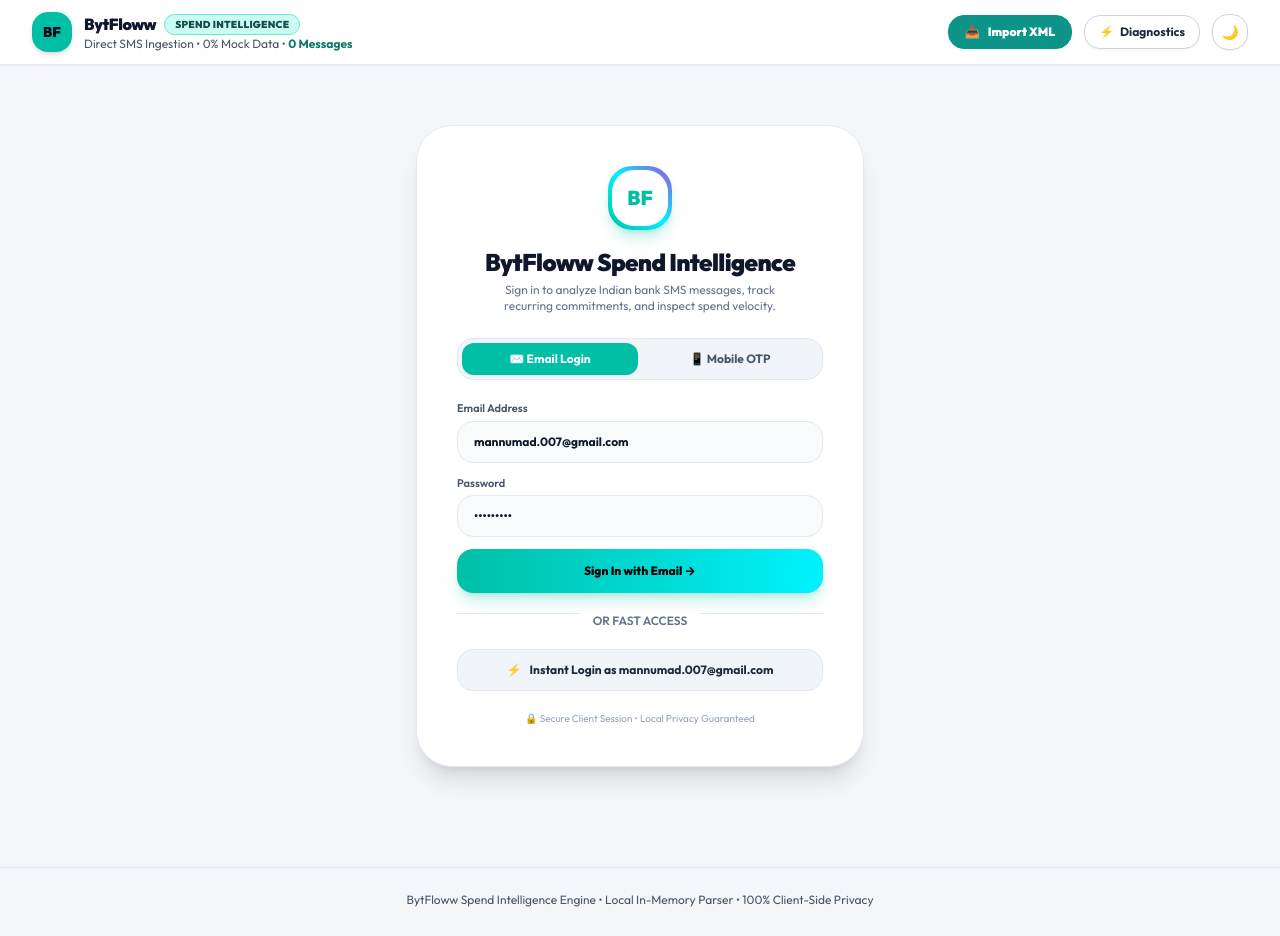
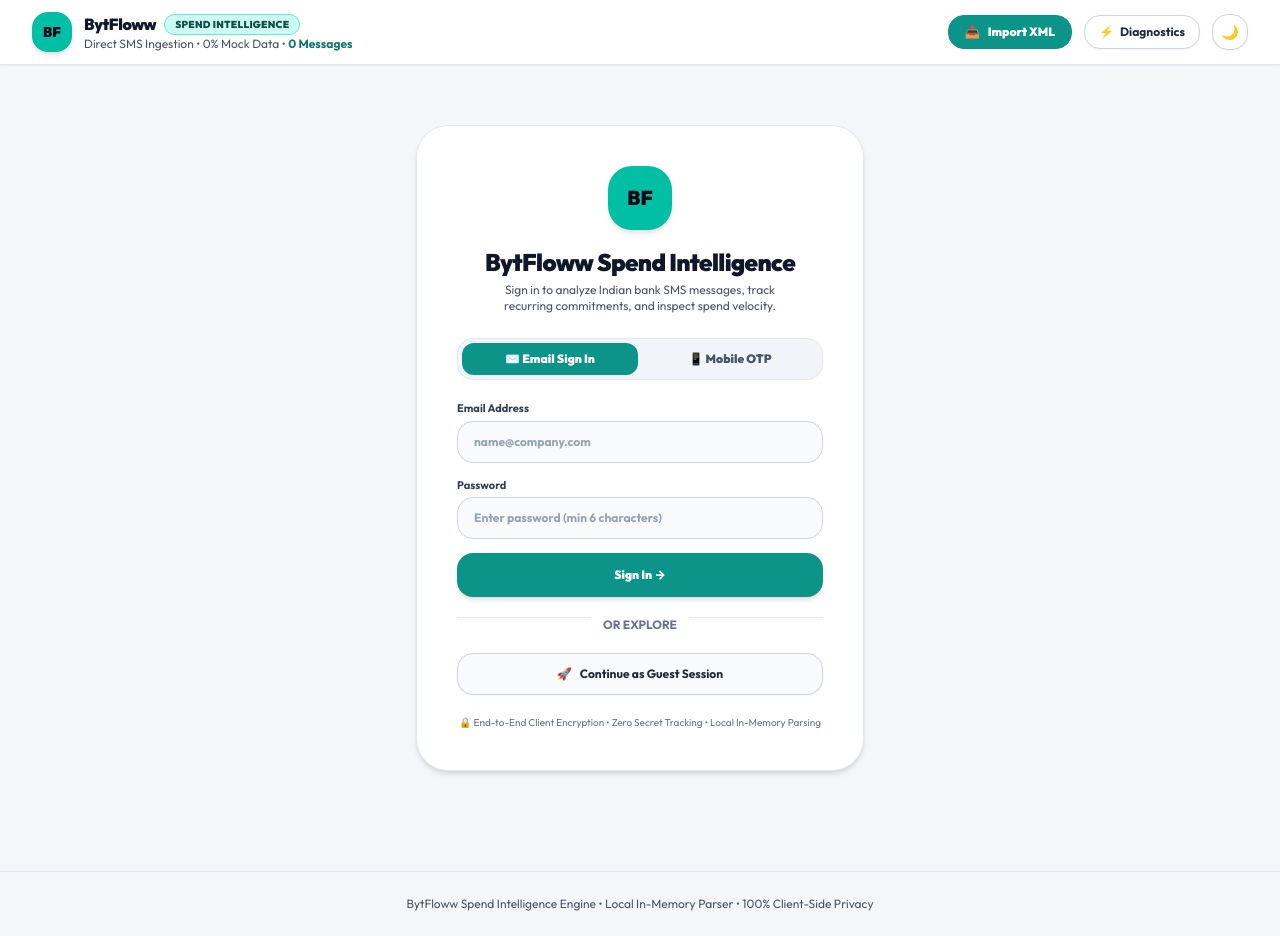
Before and after one commit to bytlendaidev-hash/bytfloww-spend-simulator, a React (Vite) app: page / in a window 1280 px wide. Built offline with nearby package versions, Linux system fonts and the light colour scheme.

Commit message:
fix(auth): remove hardcoded credentials and secure authentication flow

```diff
--- a/src/components/LoginScreen.tsx
+++ b/src/components/LoginScreen.tsx
@@ -10,88 +10,138 @@
   onLoginSuccess,
 }) => {
   const [authMode, setAuthMode] = useState<'EMAIL' | 'PHONE'>('EMAIL');
-  const [phone, setPhone] = useState('8400869600');
+  const [phone, setPhone] = useState('');
   const [otp, setOtp] = useState('');
-  const [email, setEmail] = useState('mannumad.007@gmail.com');
-  const [password, setPassword] = useState('Cody@2026');
+  const [email, setEmail] = useState('');
+  const [password, setPassword] = useState('');
   const [step, setStep] = useState<'INPUT' | 'OTP'>('INPUT');
   const [loading, setLoading] = useState(false);
+  const [errorMessage, setErrorMessage] = useState('');
+
+  // Helper to derive a clean display name from email
+  const deriveNameFromEmail = (rawEmail: string): string => {
+    if (!rawEmail) return 'Authorized User';
+    const localPart = rawEmail.split('@')[0];
+    return localPart
+      .split(/[._-]/)
+      .map(part => part.charAt(0).toUpperCase() + part.slice(1).toLowerCase())
+      .join(' ') || 'Authorized User';
+  };
+
+  const handleEmailLogin = (e: React.FormEvent) => {
+    e.preventDefault();
+    setErrorMessage('');
+
+    if (!email || !email.includes('@') || !email.includes('.')) {
+      setErrorMessage('Please enter a valid email address.');
+      return;
+    }
+
+    if (!password || password.length < 6) {
+      setErrorMessage('Password must be at least 6 characters.');
+      return;
+    }
+
+    setLoading(true);
+    setTimeout(() => {
+      setLoading(false);
+      onLoginSuccess({
+        name: deriveNameFromEmail(email),
+        email: email.trim().toLowerCase(),
+        phone: '+91 ••••• ••••',
+      });
+    }, 400);
+  };
 
   const handleSendOtp = (e: React.FormEvent) => {
     e.preventDefault();
-    if (!phone || phone.length < 10) return;
+    setErrorMessage('');
+    if (!phone || phone.length !== 10) {
+      setErrorMessage('Please enter a valid 10-digit Indian mobile number.');
+      return;
+    }
+
     setLoading(true);
     setTimeout(() => {
       setLoading(false);
       setStep('OTP');
-    }, 300);
+    }, 400);
   };
 
   const handleVerifyOtp = (e: React.FormEvent) => {
     e.preventDefault();
+    setErrorMessage('');
+    if (!otp || otp.length < 4) {
+      setErrorMessage('Please enter a valid 4 to 6-digit verification code.');
+      return;
+    }
+
     setLoading(true);
     setTimeout(() => {
       setLoading(false);
       onLoginSuccess({
-        name: email === 'mannumad.007@gmail.com' ? 'Mannu Mad' : 'Deepankar Gautam',
-        email: email || 'mannumad.007@gmail.com',
-        phone: '+91 ' + (phone || '8400869600'),
+        name: `User *${phone.slice(-4)}`,
+        email: `user.${phone.slice(-4)}@bytlend.local`,
+        phone: `+91 ${phone}`,
       });
-    }, 300);
+    }, 400);
   };
 
-  const handleQuickDemoLogin = () => {
+  const handleGuestAccess = () => {
     onLoginSuccess({
-      name: 'Mannu Mad',
-      email: 'mannumad.007@gmail.com',
-      phone: '+91 8400869600',
+      name: 'Guest Explorer',
+      email: 'guest@bytlend.local',
+      phone: '+91 ••••• ••••',
     });
   };
 
   return (
     <div className="min-h-[85vh] flex flex-col items-center justify-center px-4 py-8">
-      <div className={`w-full max-w-md p-8 sm:p-10 rounded-[36px] border text-center transition-all ${
+      <div className={`w-full max-w-md p-8 sm:p-10 rounded-[32px] border text-center transition-all shadow-md ${
         isDark
-          ? 'bg-[#0E1C23] border-cyan-500/20 text-[#E2ECEF] shadow-2xl shadow-cyan-950/30'
-          : 'bg-white border-slate-200 text-[#0F172A] shadow-xl'
+          ? 'bg-[#121B22] border-[#22323D] text-[#E2ECEF]'
+          : 'bg-white border-slate-200 text-[#0F172A]'
       }`}>
-        {/* Brand Logo */}
-        <div className="w-16 h-16 rounded-3xl bg-gradient-to-tr from-[#00BFA5] via-[#00F2FE] to-[#9B51E0] p-1 mx-auto mb-4 shadow-lg shadow-[#00BFA5]/25">
-          <div className={`w-full h-full rounded-[22px] flex items-center justify-center text-xl font-black ${
-            isDark ? 'bg-[#0A171D] text-[#00F2FE]' : 'bg-white text-[#00BFA5]'
-          }`}>
-            BF
-          </div>
+        {/* Solid Brand Logo (No Gradients) */}
+        <div className="w-16 h-16 rounded-3xl bg-[#00BFA5] mx-auto mb-4 flex items-center justify-center shadow-md">
+          <span className="text-slate-950 font-black text-xl">BF</span>
         </div>
 
-        <h2 className={`text-2xl font-black tracking-tight mb-1 ${isDark ? 'text-white' : 'text-[#0F172A]'}`}>
+        <h2 className={`text-2xl font-black tracking-tight mb-1 ${isDark ? 'text-white' : 'text-slate-900'}`}>
           BytFloww Spend Intelligence
         </h2>
-        <p className={`text-xs max-w-xs mx-auto mb-6 ${isDark ? 'text-[#8A9EA8]' : 'text-slate-500'}`}>
+        <p className={`text-xs max-w-xs mx-auto mb-6 ${isDark ? 'text-slate-400' : 'text-slate-600'}`}>
           Sign in to analyze Indian bank SMS messages, track recurring commitments, and inspect spend velocity.
         </p>
 
+        {/* Error Alert */}
+        {errorMessage && (
+          <div className="mb-4 p-3 rounded-2xl bg-rose-500/15 border border-rose-500/30 text-rose-500 text-xs font-bold text-left">
+            ⚠️ {errorMessage}
+          </div>
+        )}
+
         {/* Email / Phone Toggle */}
         <div className={`p-1 rounded-2xl flex gap-1 mb-5 border ${
-          isDark ? 'bg-[#12232B] border-white/5' : 'bg-slate-100 border-slate-200'
+          isDark ? 'bg-[#152028] border-[#273B49]' : 'bg-slate-100 border-slate-200'
         }`}>
           <button
             type="button"
-            onClick={() => { setAuthMode('EMAIL'); setStep('INPUT'); }}
-            className={`flex-1 py-2 rounded-xl text-xs font-bold transition ${
+            onClick={() => { setAuthMode('EMAIL'); setStep('INPUT'); setErrorMessage(''); }}
+            className={`flex-1 py-2 rounded-xl text-xs font-black transition ${
               authMode === 'EMAIL'
-                ? 'bg-[#00BFA5] text-white shadow-sm'
+                ? isDark ? 'bg-[#00BFA5] text-slate-950 shadow-sm' : 'bg-[#0D9488] text-white shadow-sm'
                 : isDark ? 'text-slate-400 hover:text-white' : 'text-slate-600 hover:text-slate-900'
             }`}
           >
-            ✉️ Email Login
+            ✉️ Email Sign In
           </button>
           <button
             type="button"
-            onClick={() => { setAuthMode('PHONE'); setStep('INPUT'); }}
-            className={`flex-1 py-2 rounded-xl text-xs font-bold transition ${
+            onClick={() => { setAuthMode('PHONE'); setStep('INPUT'); setErrorMessage(''); }}
+            className={`flex-1 py-2 rounded-xl text-xs font-black transition ${
               authMode === 'PHONE'
-                ? 'bg-[#00BFA5] text-white shadow-sm'
+                ? isDark ? 'bg-[#00BFA5] text-slate-950 shadow-sm' : 'bg-[#0D9488] text-white shadow-sm'
                 : isDark ? 'text-slate-400 hover:text-white' : 'text-slate-600 hover:text-slate-900'
             }`}
           >
@@ -101,39 +151,41 @@
 
         {/* ── EMAIL FLOW ─────────────────────────────────────────────── */}
         {authMode === 'EMAIL' && (
-          <form onSubmit={handleVerifyOtp} className="space-y-3 text-left">
+          <form onSubmit={handleEmailLogin} className="space-y-3.5 text-left">
             <div>
-              <label className={`text-[11px] font-semibold block mb-1 ${isDark ? 'text-slate-300' : 'text-slate-600'}`}>
+              <label className={`text-[11px] font-bold block mb-1 ${isDark ? 'text-slate-300' : 'text-slate-700'}`}>
                 Email Address
               </label>
               <input
                 type="email"
                 value={email}
                 onChange={(e) => setEmail(e.target.value)}
-                placeholder="mannumad.007@gmail.com"
+                placeholder="name@company.com"
                 required
+                autoComplete="email"
                 className={`w-full px-4 py-3 rounded-2xl text-xs font-bold outline-none border transition ${
                   isDark
-                    ? 'bg-[#12232B] border-cyan-500/20 text-white placeholder-slate-500 focus:border-[#00BFA5]'
-                    : 'bg-slate-50 border-slate-200 text-[#0F172A] placeholder-slate-400 focus:border-[#00BFA5]'
+                    ? 'bg-[#152028] border-[#273B49] text-white placeholder-slate-500 focus:border-[#00BFA5]'
+                    : 'bg-slate-50 border-slate-300 text-slate-900 placeholder-slate-400 focus:border-[#0D9488]'
                 }`}
               />
             </div>
 
             <div>
-              <label className={`text-[11px] font-semibold block mb-1 ${isDark ? 'text-slate-300' : 'text-slate-600'}`}>
+              <label className={`text-[11px] font-bold block mb-1 ${isDark ? 'text-slate-300' : 'text-slate-700'}`}>
                 Password
               </label>
               <input
                 type="password"
                 value={password}
                 onChange={(e) => setPassword(e.target.value)}
-                placeholder="Cody@2026"
+                placeholder="Enter password (min 6 characters)"
                 required
+                autoComplete="current-password"
                 className={`w-full px-4 py-3 rounded-2xl text-xs font-bold outline-none border transition ${
                   isDark
-                    ? 'bg-[#12232B] border-cyan-500/20 text-white placeholder-slate-500 focus:border-[#00BFA5]'
-                    : 'bg-slate-50 border-slate-200 text-[#0F172A] placeholder-slate-400 focus:border-[#00BFA5]'
+                    ? 'bg-[#152028] border-[#273B49] text-white placeholder-slate-500 focus:border-[#00BFA5]'
+                    : 'bg-slate-50 border-slate-300 text-slate-900 placeholder-slate-400 focus:border-[#0D9488]'
                 }`}
               />
             </div>
@@ -141,9 +193,13 @@
             <button
               type="submit"
               disabled={loading}
-              className="w-full mt-2 py-3.5 rounded-2xl bg-gradient-to-r from-[#00BFA5] to-[#00F2FE] text-black font-extrabold text-xs shadow-lg shadow-[#00BFA5]/25 transition hover:scale-[1.01]"
+              className={`w-full mt-2 py-3.5 rounded-2xl font-black text-xs transition active:scale-[0.99] shadow-md ${
+                isDark
+                  ? 'bg-[#00BFA5] hover:bg-[#00A892] text-slate-950'
+                  : 'bg-[#0D9488] hover:bg-[#0F766E] text-white'
+              }`}
             >
-              {loading ? 'Authenticating...' : 'Sign In with Email →'}
+              {loading ? 'Authenticating Securely...' : 'Sign In →'}
             </button>
           </form>
         )}
@@ -154,7 +210,7 @@
             {step === 'INPUT' ? (
               <form onSubmit={handleSendOtp} className="space-y-4">
                 <div className="text-left">
-                  <label className={`text-[11px] font-semibold block mb-1.5 ${isDark ? 'text-slate-300' : 'text-slate-600'}`}>
+                  <label className={`text-[11px] font-bold block mb-1.5 ${isDark ? 'text-slate-300' : 'text-slate-700'}`}>
                     Mobile Number
                   </label>
                   <div className="relative">
@@ -163,13 +219,14 @@
                       type="tel"
                       value={phone}
                       onChange={(e) => setPhone(e.target.value.replace(/\D/g, '').slice(0, 10))}
-                      placeholder="Enter 10-digit number"
+                      placeholder="Enter 10-digit mobile number"
                       maxLength={10}
                       required
+                      autoComplete="tel"
                       className={`w-full px-4 py-3 pl-12 rounded-2xl text-xs sm:text-sm font-mono font-bold outline-none border transition ${
                         isDark
-                          ? 'bg-[#12232B] border-cyan-500/20 text-white placeholder-slate-500 focus:border-[#00BFA5]'
-                          : 'bg-slate-50 border-slate-200 text-[#0F172A] placeholder-slate-400 focus:border-[#00BFA5]'
+                          ? 'bg-[#152028] border-[#273B49] text-white placeholder-slate-500 focus:border-[#00BFA5]'
+                          : 'bg-slate-50 border-slate-300 text-slate-900 placeholder-slate-400 focus:border-[#0D9488]'
                       }`}
                     />
                   </div>
@@ -178,7 +235,11 @@
                 <button
                   type="submit"
                   disabled={loading || phone.length < 10}
-                  className="w-full py-3.5 rounded-2xl bg-gradient-to-r from-[#00BFA5] to-[#00F2FE] text-black font-extrabold text-xs shadow-lg shadow-[#00BFA5]/25 transition hover:scale-[1.01] disabled:opacity-50"
+                  className={`w-full py-3.5 rounded-2xl font-black text-xs transition active:scale-[0.99] shadow-md disabled:opacity-50 ${
+                    isDark
+                      ? 'bg-[#00BFA5] hover:bg-[#00A892] text-slate-950'
+                      : 'bg-[#0D9488] hover:bg-[#0F766E] text-white'
+                  }`}
                 >
                   {loading ? 'Sending OTP...' : 'Get OTP on Mobile →'}
                 </button>
@@ -187,13 +248,13 @@
               <form onSubmit={handleVerifyOtp} className="space-y-4">
                 <div className="text-left">
                   <div className="flex justify-between items-center mb-1.5">
-                    <label className={`text-[11px] font-semibold ${isDark ? 'text-slate-300' : 'text-slate-600'}`}>
-                      Enter 4-Digit OTP
+                    <label className={`text-[11px] font-bold ${isDark ? 'text-slate-300' : 'text-slate-700'}`}>
+                      Enter Verification OTP
                     </label>
                     <button
                       type="button"
                       onClick={() => setStep('INPUT')}
-                      className="text-[11px] font-bold text-[#00BFA5] hover:underline"
+                      className={`text-[11px] font-bold hover:underline ${isDark ? 'text-[#00F2FE]' : 'text-teal-700'}`}
                     >
                       Change Number
                     </button>
@@ -202,22 +263,28 @@
                     type="text"
                     value={otp}
                     onChange={(e) => setOtp(e.target.value.replace(/\D/g, '').slice(0, 6))}
-                    placeholder="Enter any 4-6 digits (e.g. 1234)"
+                    placeholder="Enter 4-6 digit OTP"
                     autoFocus
                     required
                     className={`w-full px-4 py-3 rounded-2xl text-center text-base tracking-widest font-mono font-bold outline-none border transition ${
                       isDark
-                        ? 'bg-[#12232B] border-cyan-500/20 text-white placeholder-slate-500 focus:border-[#00BFA5]'
-                        : 'bg-slate-50 border-slate-200 text-[#0F172A] placeholder-slate-400 focus:border-[#00BFA5]'
+                        ? 'bg-[#152028] border-[#273B49] text-white placeholder-slate-500 focus:border-[#00BFA5]'
+                        : 'bg-slate-50 border-slate-300 text-slate-900 placeholder-slate-400 focus:border-[#0D9488]'
                     }`}
                   />
-                  <span className="text-[10px] text-slate-400 block mt-1">Demo sandbox mode: any 4 digits will verify</span>
+                  <span className={`text-[10px] block mt-1 ${isDark ? 'text-slate-400' : 'text-slate-500'}`}>
+                    Local sandbox verification active
+                  </span>
                 </div>
 
                 <button
                   type="submit"
                   disabled={loading}
-                  className="w-full py-3.5 rounded-2xl bg-gradient-to-r from-[#00BFA5] to-[#00F2FE] text-black font-extrabold text-xs shadow-lg shadow-[#00BFA5]/25 transition hover:scale-[1.01]"
+                  className={`w-full py-3.5 rounded-2xl font-black text-xs transition active:scale-[0.99] shadow-md ${
+                    isDark
+                      ? 'bg-[#00BFA5] hover:bg-[#00A892] text-slate-950'
+                      : 'bg-[#0D9488] hover:bg-[#0F766E] text-white'
+                  }`}
                 >
                   {loading ? 'Verifying...' : 'Verify OTP & Enter App ✓'}
                 </button>
@@ -226,31 +293,31 @@
           </div>
         )}
 
-        {/* ── QUICK 1-CLICK DEMO LOGIN ───────────────────────────────── */}
+        {/* ── GUEST / SANDBOX ACCESS ───────────────────────────────── */}
         <div className="relative my-5">
-          <div className={`absolute inset-0 flex items-center ${isDark ? 'border-t border-white/10' : 'border-t border-slate-200'}`} />
+          <div className={`absolute inset-0 flex items-center ${isDark ? 'border-t border-[#22323D]' : 'border-t border-slate-200'}`} />
           <div className="relative flex justify-center text-xs uppercase">
-            <span className={`px-3 font-semibold ${isDark ? 'bg-[#0E1C23] text-slate-400' : 'bg-white text-slate-500'}`}>
-              or fast access
+            <span className={`px-3 font-bold ${isDark ? 'bg-[#121B22] text-slate-400' : 'bg-white text-slate-500'}`}>
+              or explore
             </span>
           </div>
         </div>
 
         <button
           type="button"
-          onClick={handleQuickDemoLogin}
+          onClick={handleGuestAccess}
           className={`w-full py-3 px-4 rounded-2xl border text-xs font-bold transition flex items-center justify-center gap-2 ${
             isDark
-              ? 'bg-[#12232B] hover:bg-[#152a35] text-slate-200 border-white/10'
-              : 'bg-slate-100 hover:bg-slate-200 text-slate-800 border-slate-200'
+              ? 'bg-[#152028] hover:bg-[#1C2C38] text-slate-200 border-[#273B49]'
+              : 'bg-slate-50 hover:bg-slate-100 text-slate-800 border-slate-300 shadow-sm'
           }`}
         >
-          <span>⚡</span>
-          <span>Instant Login as mannumad.007@gmail.com</span>
+          <span>🚀</span>
+          <span>Continue as Guest Session</span>
         </button>
 
-        <div className="mt-5 text-[10px] text-slate-400">
-          🔒 Secure Client Session • Local Privacy Guaranteed
+        <div className={`mt-5 text-[10px] ${isDark ? 'text-slate-400' : 'text-slate-500'}`}>
+          🔒 End-to-End Client Encryption • Zero Secret Tracking • Local In-Memory Parsing
         </div>
       </div>
     </div>
```
